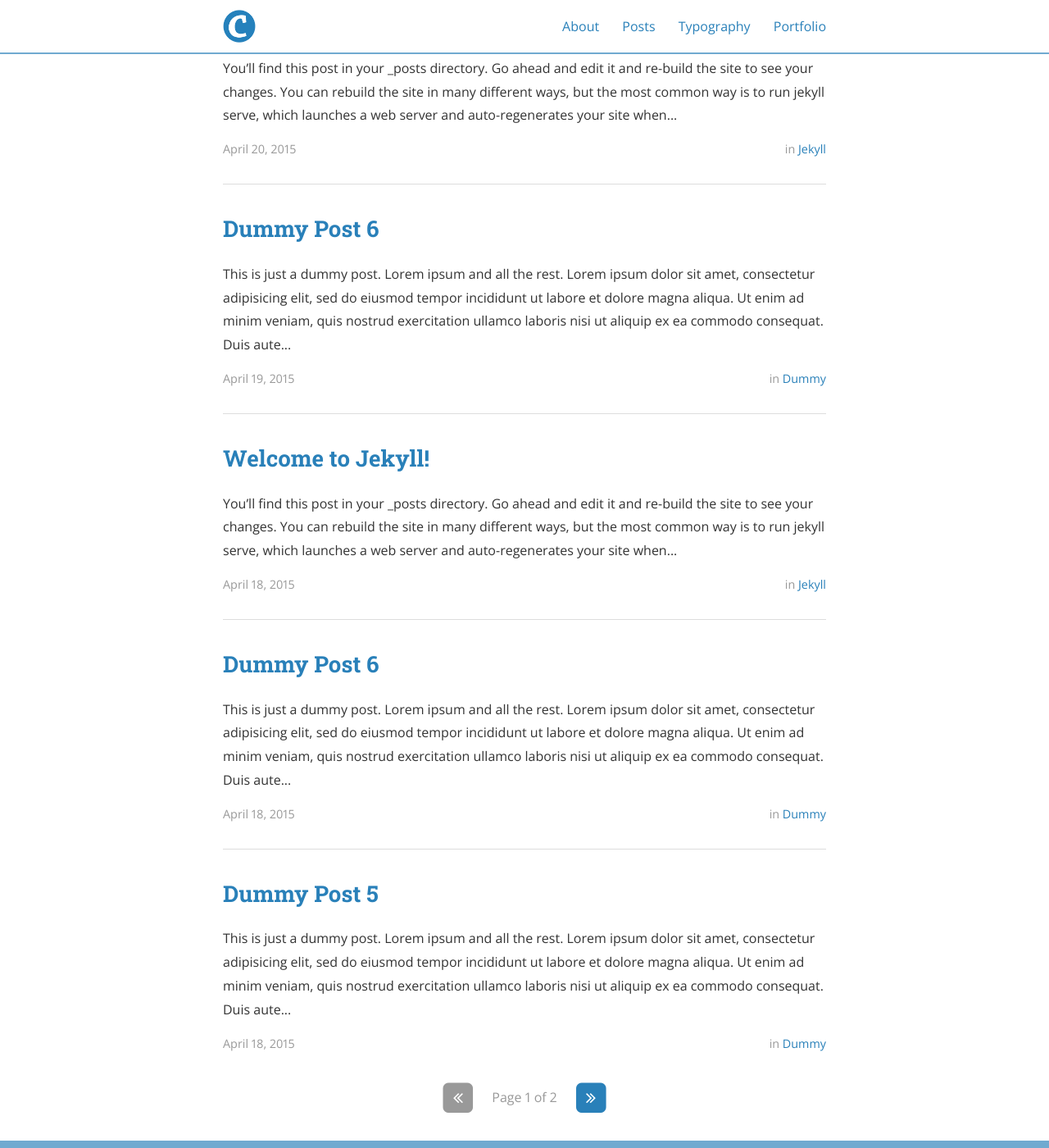
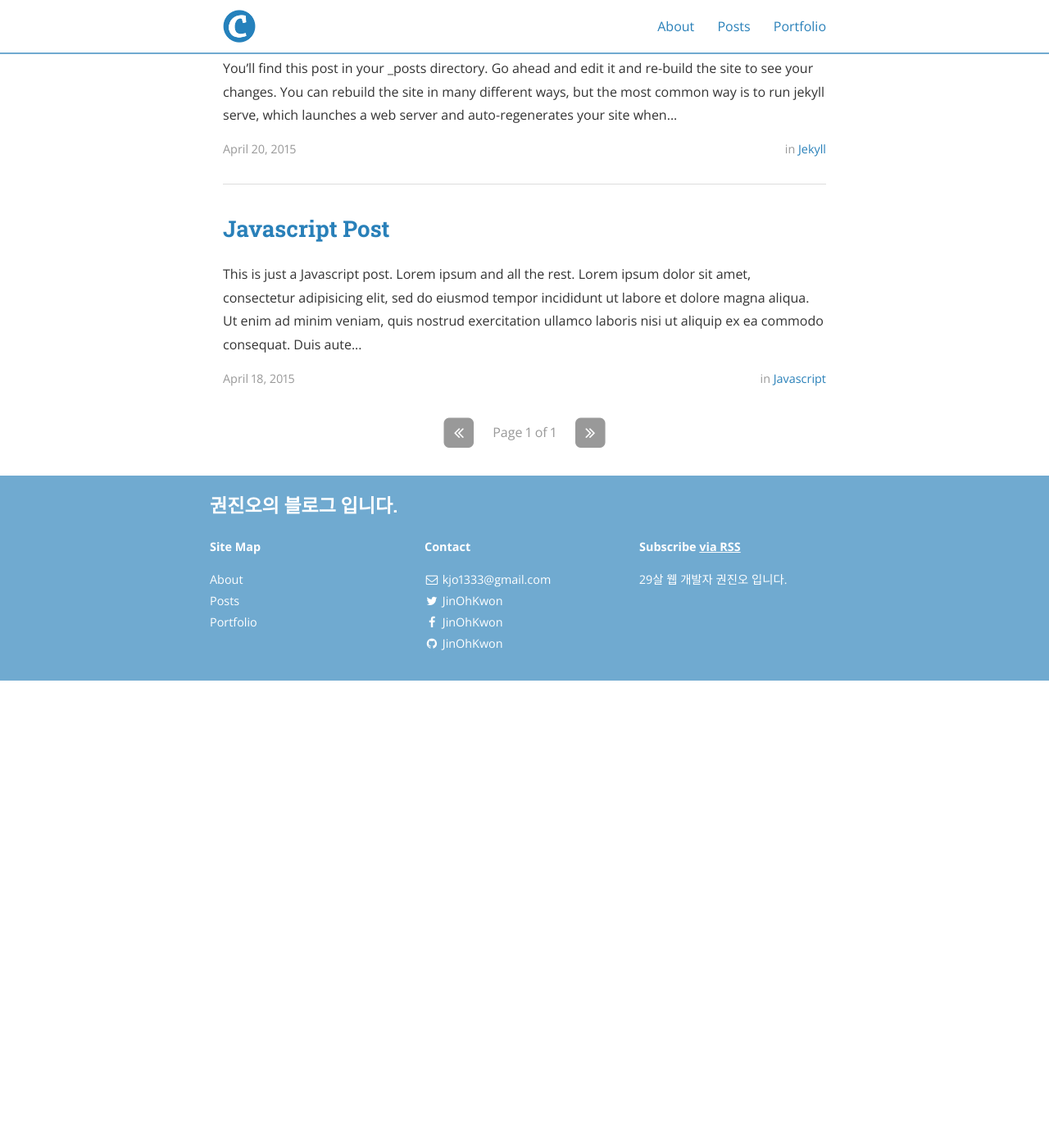
Before and after one commit to JinOhKwon/JinOhKwon.github.io, a Jekyll site: the page built from index.html, in a window 1280 px wide and 1400 px high, scrolled down 534 px. Shown: the whole window at 82% size. Built offline with Jekyll 4.4.1, drawn with Linux system fonts in a browser that asks for light colours; nearby versions of some CDN libraries; the list of posts is cut into pages by our own code; after the commit the page ends 1364 px from its top, so only the background shows below that.

Commit message:
불필요한 포스트 제거

```diff
--- a/_config.yml
+++ b/_config.yml
@@ -1,7 +1,7 @@
 # External plugins
 # See http://ixti.net/software/2013/01/28/using-jekyll-plugins-on-github-pages.html for making `jekyll archives` work.
 plugins:
-  - jekyll-archives # Sorry, not GitHub pages friendly!
+  - jekyll-archives
   - jekyll-sitemap
   - jekyll-paginate
 
@@ -15,11 +15,11 @@ email: kjo1333@gmail.com
 name: JinOhKwon
 description: >
   29살 웹 개발자 권진오 입니다.
-# Base URL of site (i.e. /blog). It should always start with a slash,
-# and never end with a slash. Set it to a blank value if hosting at the
-# root of your server.
-baseurl: "" # the subpath of your site, e.g. /blog/
-url: "" # the base hostname & protocol for your site
+
+# the subpath of your site, e.g. /blog/
+baseurl: ""
+# the base hostname & protocol for your site
+url: ""
 cover: "/assets/header_image.jpg"
 logo: "/assets/logo.png"
 
@@ -52,11 +52,12 @@ disqus_shortname: https-github-com-jinohkwon-jinohkwon-github-io
 ga_tracking_id: "UA-135471991-1"
 
 # Category descriptions (for archive pages)
+# 카테코리를 생성 하려면 여기에 추가 하세요
 descriptions:
   - cat: jekyll
     desc: "Posts describing Jekyll setup techniques."
 
-  - cat: dummy
+  - cat: javascript
     desc: "Just some placeholder posts, lorem ipsum and the rest."
 
 # Social icons and sharing options
--- a/_posts/2015-04-18-dummy.md
+++ /dev/null
@@ -1,16 +0,0 @@
----
-layout: post
-title:  "Dummy Post"
-date:   2015-04-18T14:25:52-05:00
-author: Ben Centra
-categories: Dummy
----
-
-This is just a dummy post. Lorem ipsum and all the rest.
-
-Lorem ipsum dolor sit amet, consectetur adipisicing elit, sed do eiusmod
-tempor incididunt ut labore et dolore magna aliqua. Ut enim ad minim veniam,
-quis nostrud exercitation ullamco laboris nisi ut aliquip ex ea commodo
-consequat. Duis aute irure dolor in reprehenderit in voluptate velit esse
-cillum dolore eu fugiat nulla pariatur. Excepteur sint occaecat cupidatat non
-proident, sunt in culpa qui officia deserunt mollit anim id est laborum.
--- a/_posts/2015-04-18-dummy5.md
+++ /dev/null
@@ -1,17 +0,0 @@
----
-layout: post
-title:  "Dummy Post 5"
-date:   2015-04-18T14:25:52-05:00
-author: Ben Centra
-categories: Dummy
-tags: lorem
----
-
-This is just a dummy post. Lorem ipsum and all the rest.
-
-Lorem ipsum dolor sit amet, consectetur adipisicing elit, sed do eiusmod
-tempor incididunt ut labore et dolore magna aliqua. Ut enim ad minim veniam,
-quis nostrud exercitation ullamco laboris nisi ut aliquip ex ea commodo
-consequat. Duis aute irure dolor in reprehenderit in voluptate velit esse
-cillum dolore eu fugiat nulla pariatur. Excepteur sint occaecat cupidatat non
-proident, sunt in culpa qui officia deserunt mollit anim id est laborum.
--- a/_posts/2015-04-18-welcome-to-jekyll.md
+++ /dev/null
@@ -1,74 +0,0 @@
----
-layout: post
-title:  "Welcome to Jekyll!"
-date:   2015-04-18T14:25:52-05:00
-author: Ben Centra
-categories: Jekyll
-tags:	jekyll welcome
-cover:  "/assets/instacode.png"
----
-
-You’ll find this post in your `_posts` directory. Go ahead and edit it and re-build the site to see your changes. You can rebuild the site in many different ways, but the most common way is to run `jekyll serve`, which launches a web server and auto-regenerates your site when a file is updated.
-
-## Adding New Posts
-
-To add new posts, simply add a file in the `_posts` directory that follows the convention `YYYY-MM-DD-name-of-post.ext` and includes the necessary front matter. Take a look at the source for this post to get an idea about how it works.
-
-### Tags and Categories
-
-If you list one or more categories or tags in the front matter of your post, they will be included with the post on the page as links. Clicking the link will bring you to an auto-generated archive page for the category or tag, created using the [jekyll-archive][jekyll-archive] gem.
-
-### Cover Images
-
-To add a cover image to your post, set the "cover" property in the front matter with the relative URL of the image (i.e. <code>cover: "/assets/cover_image.jpg"</code>).
-
-### Code Snippets
-
-You can use [highlight.js][highlight] to add syntax highlight code snippets:
-
-Use the [Liquid][liquid] `{% raw %}{% highlight <language> %}{% endraw %}` tag to add syntax highlighting to code snippets.
-
-For instance, this template...
-{% highlight html %}
-{% raw %}{% highlight javascript %}
-function demo(string, times) {
-  for (var i = 0; i < times; i++) {
-    console.log(string);
-  }
-}
-demo("hello, world!", 10);
-{% endhighlight %}{% endraw %}
-{% endhighlight %}
-
-...will come out looking like this:
-
-{% highlight javascript %}
-function demo(string, times) {
-  for (var i = 0; i < times; i++) {
-    console.log(string);
-  }
-}
-demo("hello, world!", 10);
-{% endhighlight %}
-
-Syntax highlighting is done using [highlight.js][highlight]. You can change the active theme in [head.html](https://github.com/bencentra/centrarium/blob/2dcd73d09e104c3798202b0e14c1db9fa6e77bc7/_includes/head.html#L15).
-
-### Images
-
-Lightbox has been enabled for images. To create the link that'll launch the lightbox, add <code>data-lightbox</code> and <code>data-title</code> attributes to an <code>&lt;a&gt;</code> tag around your <code>&lt;img&gt;</code> tag. The result is:
-
-<a href="//bencentra.com/assets/images/falcon9_large.jpg" data-lightbox="falcon9-large" data-title="Check out the Falcon 9 from SpaceX">
-  <img src="//bencentra.com/assets/images/falcon9_small.jpg" title="Check out the Falcon 9 from SpaceX">
-</a>
-
-For more information, check out the [Lightbox][lightbox] website.
-
-Check out the [Jekyll docs][jekyll] for more info on how to get the most out of Jekyll. File all bugs/feature requests at [Jekyll’s GitHub repo][jekyll-gh]. If you have questions, you can ask them on [Jekyll’s dedicated Help repository][jekyll-help].
-
-[jekyll]:      http://jekyllrb.com
-[jekyll-gh]:   https://github.com/jekyll/jekyll
-[jekyll-help]: https://github.com/jekyll/jekyll-help
-[highlight]:   https://highlightjs.org/
-[lightbox]:    http://lokeshdhakar.com/projects/lightbox2/
-[jekyll-archive]: https://github.com/jekyll/jekyll-archives
-[liquid]: https://github.com/Shopify/liquid/wiki/Liquid-for-Designers
--- a/_posts/2015-04-19-dummy6.markdown
+++ /dev/null
@@ -1,17 +0,0 @@
----
-layout: post
-title:  "Dummy Post 6"
-date:   2015-04-19 08:43:59
-author: Ben Centra
-categories: Dummy
-tags: lorem ipsum
----
-
-This is just a dummy post. Lorem ipsum and all the rest.
-
-Lorem ipsum dolor sit amet, consectetur adipisicing elit, sed do eiusmod
-tempor incididunt ut labore et dolore magna aliqua. Ut enim ad minim veniam,
-quis nostrud exercitation ullamco laboris nisi ut aliquip ex ea commodo
-consequat. Duis aute irure dolor in reprehenderit in voluptate velit esse
-cillum dolore eu fugiat nulla pariatur. Excepteur sint occaecat cupidatat non
-proident, sunt in culpa qui officia deserunt mollit anim id est laborum.
--- a/_posts/2015-04-18-dummy6.md
+++ b/_posts/javascript/2015-04-18-dummy.md
@@ -1,13 +1,12 @@
 ---
 layout: post
-title:  "Dummy Post 6"
+title:  "Javascript Post"
 date:   2015-04-18T14:25:52-05:00
 author: Ben Centra
-categories: Dummy
-tags: lorem ipsum
+categories: Javascript
 ---
 
-This is just a dummy post. Lorem ipsum and all the rest.
+This is just a Javascript post. Lorem ipsum and all the rest.
 
 Lorem ipsum dolor sit amet, consectetur adipisicing elit, sed do eiusmod
 tempor incididunt ut labore et dolore magna aliqua. Ut enim ad minim veniam,
--- a/typography.md
+++ /dev/null
@@ -1,156 +0,0 @@
----
-layout: page
-title: Typography
-permalink: /typography/
-main_nav: true
----
-
-<p>The purpose of this HTML is to help determine what default settings are with Bitters and to make sure that all possible HTML Elements are included in this HTML so as to not miss any possible Elements when designing a site.</p>
-
-<hr>
-
-<h1 id="headings">Headings</h1>
-
-<h1>h1. Heading</h1>
-<h2>h2. Heading</h2>
-<h3>h3. Heading</h3>
-<h4>h4. Heading</h4>
-<h5>h5. Heading</h5>
-<h6>h6. Heading</h6>
-
-<hr>
-
-<h1 id="paragraph">Paragraph</h1>
-
-<p>Lorem ipsum dolor sit amet, <a href="#" title="test link">test link</a> adipiscing elit. Nullam dignissim convallis est. Quisque aliquam. Donec faucibus. Nunc iaculis suscipit dui. Nam sit amet sem. Aliquam libero nisi, imperdiet at, tincidunt nec, gravida vehicula, nisl. Praesent mattis, massa quis luctus fermentum, turpis mi volutpat justo, eu volutpat enim diam eget metus. Maecenas ornare tortor. Donec sed tellus eget sapien fringilla nonummy. Mauris a ante. Suspendisse quam sem, consequat at, commodo vitae, feugiat in, nunc. Morbi imperdiet augue quis tellus.</p>
-
-<p>Lorem ipsum dolor sit amet, <em>emphasis</em> consectetuer adipiscing elit. Nullam dignissim convallis est. Quisque aliquam. Donec faucibus. Nunc iaculis suscipit dui. Nam sit amet sem. Aliquam libero nisi, imperdiet at, tincidunt nec, gravida vehicula, nisl. Praesent mattis, massa quis luctus fermentum, turpis mi volutpat justo, eu volutpat enim diam eget metus. Maecenas ornare tortor. Donec sed tellus eget sapien fringilla nonummy. Mauris a ante. Suspendisse quam sem, consequat at, commodo vitae, feugiat in, nunc. Morbi imperdiet augue quis tellus.</p>
-
-<hr>
-
-<h1 id="list_types">List Types</h1>
-
-<p>Lists are unstyled by defualt. To restore the original styling, add the <code>.default</code> class</p>
-
-<h3>Definition List</h3>
-<dl>
-  <dt>Definition List Title</dt>
-  <dd>This is a definition list division.</dd>
-</dl>
-
-<h3>Ordered List</h3>
-<ol>
-  <li>List Item 1</li>
-  <li>List Item 2</li>
-  <li>List Item 3</li>
-</ol>
-
-<h3>Unordered List</h3>
-<ul>
-  <li>List Item 1</li>
-  <li>List Item 2</li>
-  <li>List Item 3</li>
-</ul>
-
-<h3>Ordered List with <code>.default</code> class</h3>
-<ol class="default">
-  <li>List Item 1</li>
-  <li>List Item 2</li>
-  <li>List Item 3</li>
-</ol>
-
-<h3>Unordered List with <code>.default</code> class</h3>
-<ul class="default">
-  <li>List Item 1</li>
-  <li>List Item 2</li>
-  <li>List Item 3</li>
-</ul>
-
-<hr>
-
-<h1 id="form_elements">Fieldsets and Form Elements</h1>
-
-<fieldset>
-  <p>Lorem ipsum dolor sit amet, consectetuer adipiscing elit. Nullam dignissim convallis est. Quisque aliquam. Donec faucibus. Nunc iaculis suscipit dui. Nam sit amet sem. Aliquam libero nisi, imperdiet at, tincidunt nec, gravida vehicula, nisl. Praesent mattis, massa quis luctus fermentum, turpis mi volutpat justo, eu volutpat enim diam eget metus.</p>
-
-  <form>
-    <h2>Form Element</h2>
-
-    <p>Lorem ipsum dolor sit amet, consectetuer adipiscing elit. Nullam dignissim convallis est. Quisque aliquam. Donec faucibus. Nunc iaculis suscipit dui.</p>
-
-    <p><label for="text_field">Text Field:</label>
-      <input type="text" id="text_field" /></p>
-
-    <p><label for="text_area">Text Area:</label>
-      <textarea id="text_area"></textarea></p>
-
-    <p><label for="select_element">Select Element:</label>
-      <select name="select_element">
-        <optgroup label="Option Group 1">
-          <option value="1">Option 1</option>
-          <option value="2">Option 2</option>
-          <option value="3">Option 3</option>
-        </optgroup>
-        <optgroup label="Option Group 2">
-          <option value="1">Option 1</option>
-          <option value="2">Option 2</option>
-          <option value="3">Option 3</option>
-        </optgroup>
-    </select></p>
-
-    <p><label for="radio_buttons">Radio Buttons:</label>
-      <label>
-        <input type="radio" class="radio" name="radio_button" value="radio_1" /> Radio 1
-      </label>
-      <label>
-        <input type="radio" class="radio" name="radio_button" value="radio_2" /> Radio 2
-      </label>
-      <label>
-        <input type="radio" class="radio" name="radio_button" value="radio_3" /> Radio 3
-      </label>
-    </p>
-
-    <p><label for="checkboxes">Checkboxes:</label>
-      <label>
-        <input type="checkbox" class="checkbox" name="checkboxes" value="check_1" /> Checkbox 1
-      </label>
-      <label>
-        <input type="checkbox" class="checkbox" name="checkboxes" value="check_2" /> Checkbox 2
-      </label>
-      <label>
-        <input type="checkbox" class="checkbox" name="checkboxes" value="check_3" /> Checkbox 3
-      </label>
-    </p>
-
-    <p><label for="password">Password:</label>
-      <input type="password" class="password" name="password" />
-    </p>
-
-    <p><label for="file">File Input:</label>
-      <input type="file" class="file" name="file" />
-    </p>
-
-
-    <p><input type="submit" value="Submit" /></p>
-  </form>
-</fieldset>
-
-<hr>
-
-<h1 id="tables">Tables</h1>
-
-<table cellspacing="0" cellpadding="0">
-  <tr>
-    <th>Table Header 1</th><th>Table Header 2</th><th>Table Header 3</th>
-  </tr>
-  <tr>
-    <td>Division 1</td><td>Division 2</td><td>Division 3</td>
-  </tr>
-  <tr class="even">
-    <td>Division 1</td><td>Division 2</td><td>Division 3</td>
-  </tr>
-  <tr>
-    <td>Division 1</td><td>Division 2</td><td>Division 3</td>
-  </tr>
-</table>
-</div>
```
Also changed, not shown: _posts/2015-04-18-dummy2.md (deleted, +0 -16 lines), _posts/2015-04-18-dummy3.md (deleted, +0 -16 lines), _posts/2015-04-18-dummy4.md (deleted, +0 -17 lines), _posts/jekyll/2015-04-20-welcome-to-jekyll.markdown (renamed from _posts/2015-04-20-welcome-to-jekyll.markdown).
